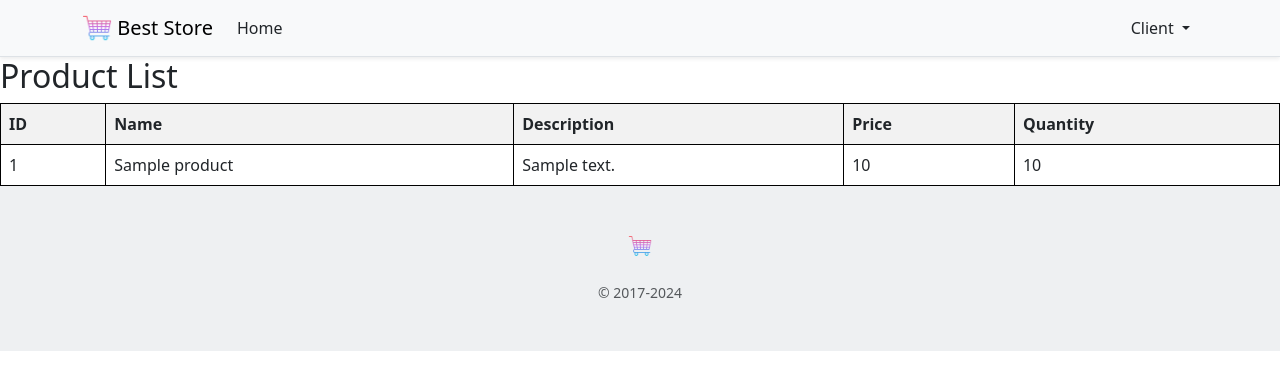
After one commit to Sweep76/event-registry-system, a PHP site: page /login/product_list.php in a window 1280 px wide. The commit adds this page. Shown: the top 390 px of the page. Run offline with PHP 8.4, Linux system fonts and the light colour scheme; the visitor is signed in with stand-in values (Sample User, id 1); tables that the repository leaves empty or names only in its code hold one stand-in row (values such as "Sample post").

Commit message:
feat: added product-list

```diff
--- a/login/layout/header.php
+++ b/login/layout/header.php
@@ -50,6 +50,7 @@ if (isset($_SESSION['email'])) {
                 <li><a class="dropdown-item" href="profile.php">Profile</a></li>
                 <li><hr class="dropdown-divider"></li>
                 <li><a class="dropdown-item" href="logout.php">Logout</a></li>
+                <li><a class="dropdown-item" href="product_list.php">Product List</a></li>
               </ul>
           </li>
         </ul>
--- /dev/null
+++ b/login/product_list.php
@@ -0,0 +1,92 @@
+<?php
+include "layout/header.php";
+
+$servername = "localhost";
+$username = "root";
+$password = "";
+$dbname = "beststoredb"; // Your database name
+
+// Create connection
+$conn = new mysqli($servername, $username, $password, $dbname);
+
+// Check connection
+if ($conn->connect_error) {
+    die("Connection failed: " . $conn->connect_error);
+}
+
+if(!isset($_SESSION["email"])){
+    header("location: login.php");
+    exit;
+}
+
+// SQL query to select all fields except image and created_at
+$sql = "SELECT id, name, description, price, quantity FROM products";
+$result = $conn->query($sql);
+
+// Check if query was successful
+if (!$result) {
+    die("Query failed: " . $conn->error); // Display error if query fails
+}
+
+?>
+
+<!DOCTYPE html>
+<html>
+<head>
+    <title>Product List</title>
+    <style>
+        table {
+            width: 100%;
+            border-collapse: collapse;
+        }
+        table, th, td {
+            border: 1px solid black;
+        }
+        th, td {
+            padding: 8px;
+            text-align: left;
+        }
+        th {
+            background-color: #f2f2f2;
+        }
+    </style>
+</head>
+<body>
+
+<h2>Product List</h2>
+
+<table>
+    <thead>
+        <tr>
+            <th>ID</th>
+            <th>Name</th>
+            <th>Description</th>
+            <th>Price</th>
+            <th>Quantity</th>
+        </tr>
+    </thead>
+    <tbody>
+        <?php
+        // Check if the query returned any results
+        if ($result->num_rows > 0) {
+            // Output data of each row
+            while($row = $result->fetch_assoc()) {
+                echo "<tr>
+                        <td>" . $row["id"] . "</td>
+                        <td>" . $row["name"] . "</td>
+                        <td>" . $row["description"] . "</td>
+                        <td>" . $row["price"] . "</td>
+                        <td>" . $row["quantity"] . "</td>
+                      </tr>";
+            }
+        } else {
+            echo "<tr><td colspan='5'>No products found</td></tr>";
+        }
+        ?>
+    </tbody>
+</table>
+
+</body>
+</html>
+
+<?php include "layout/footer.php"; ?>
```
